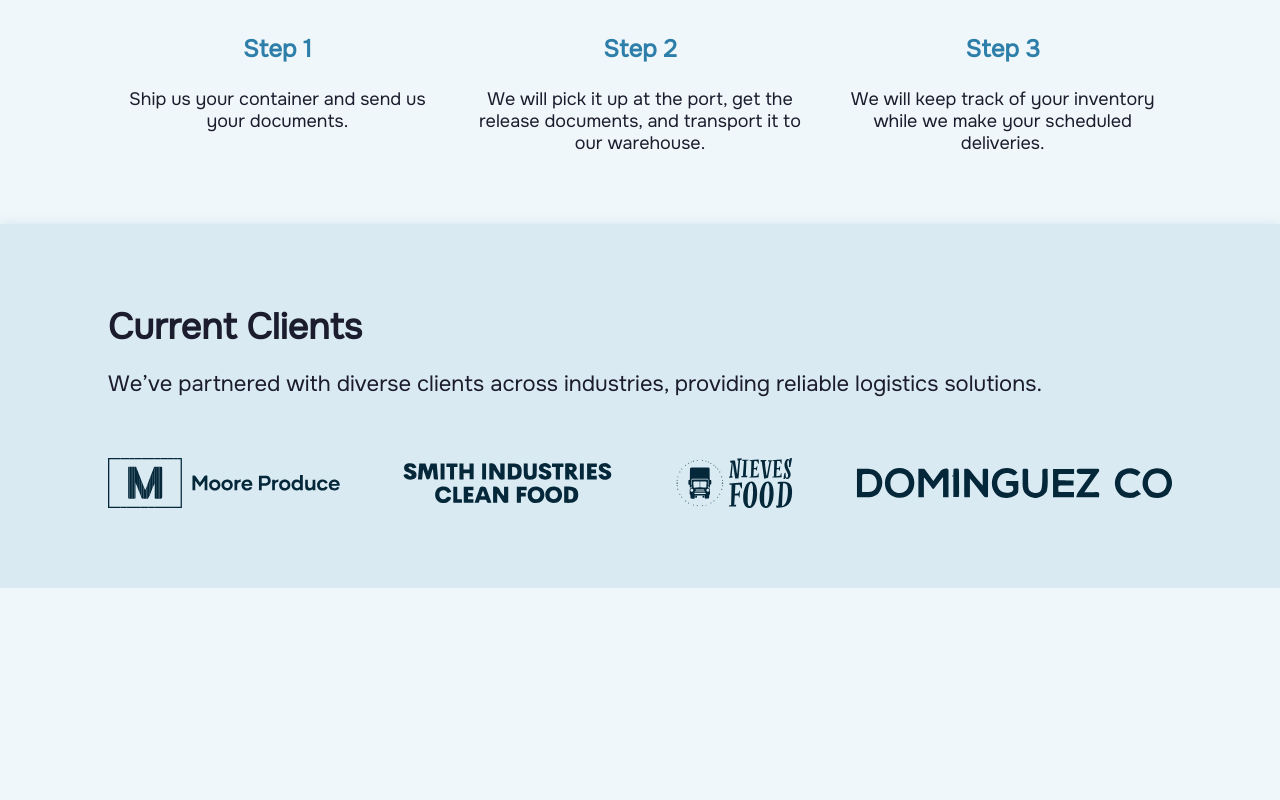
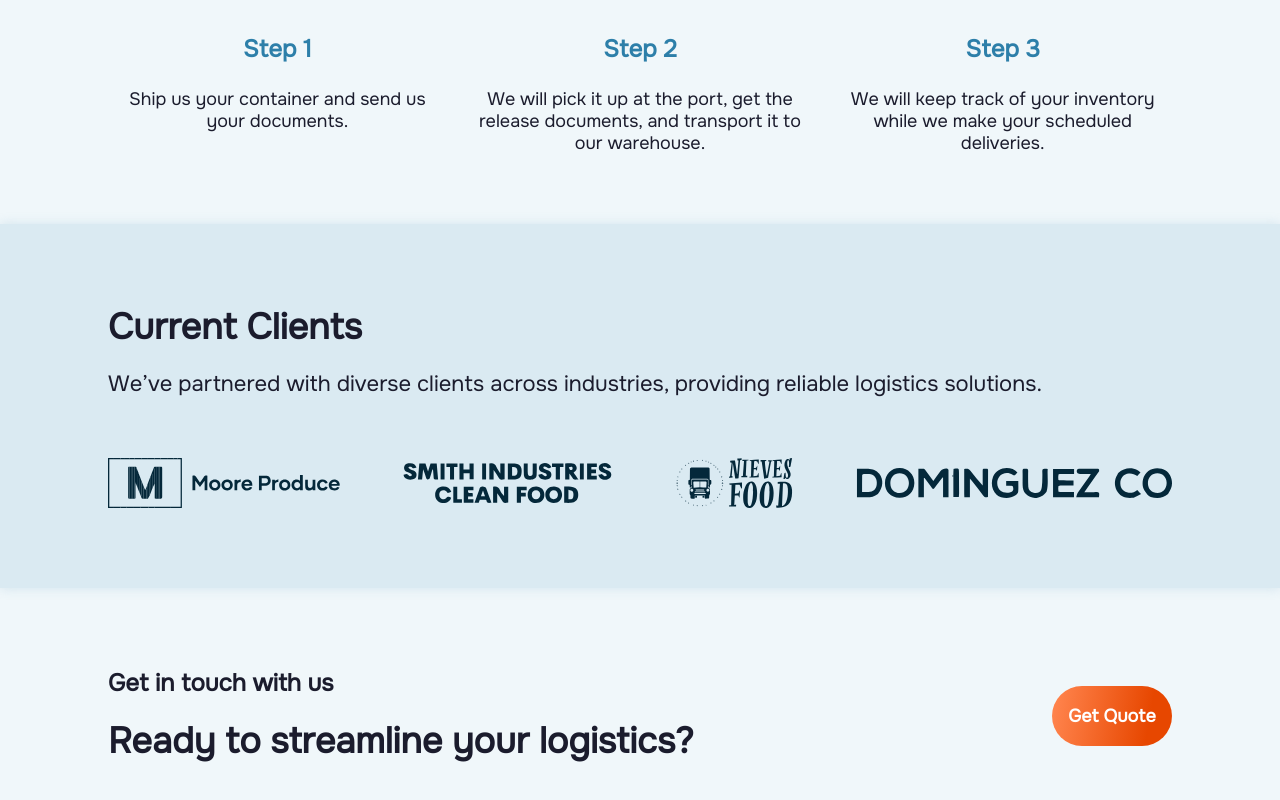
Before and after one commit to dmr1725/joshua-shipping-web, a Next.js app: page / in a window 1280 px wide. Shown: the part 2380-3180 px from the top of the page. Before the commit the page ends 2968 px from the top, so only its background shows below. Built offline with nearby package versions, Linux system fonts and the light colour scheme.

Commit message:
Add GetInTouch component.

```diff
--- a/app/page.tsx
+++ b/app/page.tsx
@@ -4,6 +4,7 @@ import { HeroSection } from './ui/landing/hero-section/hero-section';
 import { WhatWeDo } from './ui/landing/what-we-do/what-we-do';
 import { HowItWorks } from './ui/landing/how-it-works/how-it-works';
 import { CurrentClients } from './ui/landing/current-clients/current-clients';
+import { GetInTouch } from './ui/landing/get-in-touch/get-in-touch';
 
 
 export default function Landing() {
@@ -14,6 +15,7 @@ export default function Landing() {
       <WhatWeDo/>
       <HowItWorks/>
       <CurrentClients/>
+      <GetInTouch/>
     </div>
   );
 }
--- /dev/null
+++ b/app/ui/landing/get-in-touch/get-in-touch.module.css
@@ -0,0 +1,42 @@
+.get-in-touch-container {
+    display: flex;
+    padding: 5rem 6.75rem;
+    justify-content: space-between;
+    align-items: center;
+    align-self: stretch;
+}
+
+.get-in-touch-info {
+    display: flex;
+    width: 44rem;
+    flex-direction: column;
+    align-items: flex-start;
+    gap: 1.25rem;
+}
+
+.get-in-touch-header-style {
+    font-size: 1.5rem;
+    font-style: normal;
+    font-weight: 700;
+    line-height: normal;
+}
+
+.get-in-touch-text-style {
+    font-size: 2.25rem;
+    font-style: normal;
+    font-weight: 700;
+    line-height: normal;
+}
+
+@media (max-width: 64rem) {
+    .get-in-touch-container {
+        flex-direction: column;
+        gap: 2.5rem;
+        align-items: flex-start;
+        padding: 3.75rem 1.25rem;
+    }
+
+    .get-in-touch-info {
+        width: 100%;
+    }
+}
--- /dev/null
+++ b/app/ui/landing/get-in-touch/get-in-touch.tsx
@@ -0,0 +1,16 @@
+import {Button} from '@/app/ui/button/button'
+import styles from './get-in-touch.module.css'
+
+export const GetInTouch = () =>{
+    return (
+        <div className={styles['get-in-touch-container']}>
+            <div className={styles['get-in-touch-info']}>
+                <div className={styles['get-in-touch-header-style']}>Get in touch with us</div>
+                <div className={styles['get-in-touch-text-style']}>Ready to streamline your logistics?</div>
+            </div>
+            <div>
+                <Button className={`w-[7.5rem]`}>Get Quote</Button>
+            </div>
+        </div>
+    )
+}
```
